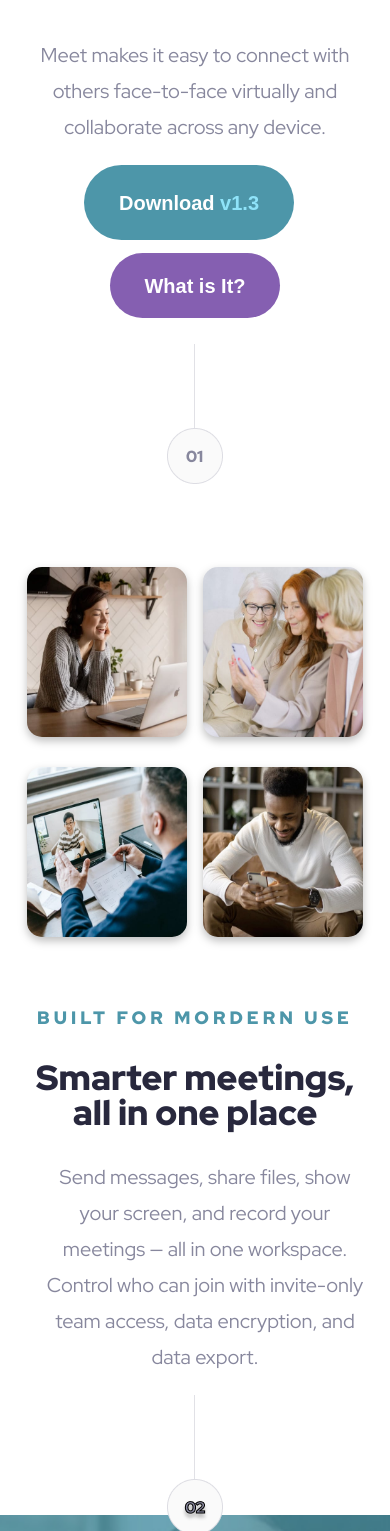
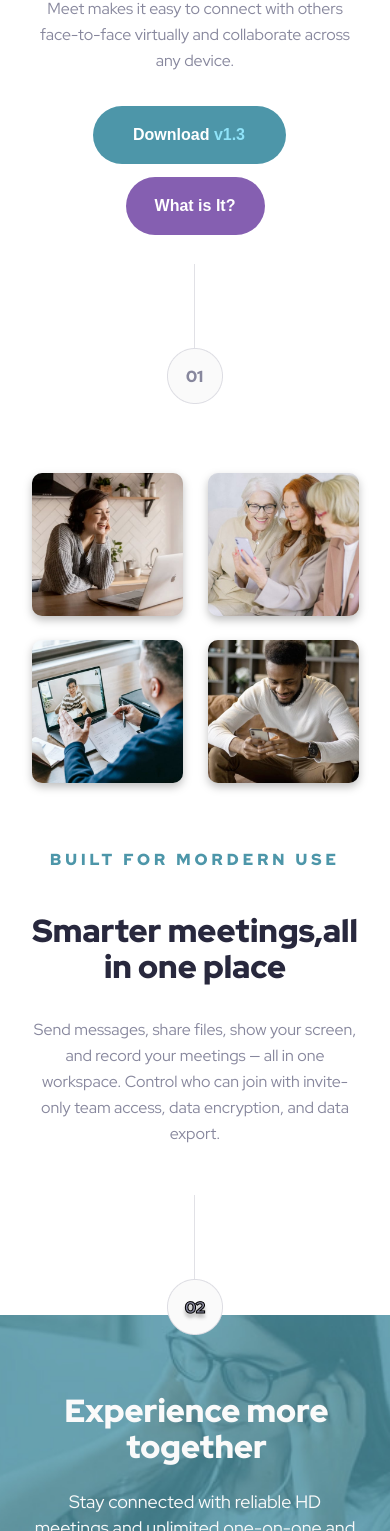
Before and after one commit to danyaziah/meet-landing-page, a plain HTML site: page index.html in a window 390 px wide. Shown: the part 469-2000 px from the top of the page. Drawn offline with Linux system fonts and the light colour scheme.

Commit message:
New Update
This is the final update

```diff
--- a/index.html
+++ b/index.html
@@ -39,7 +39,7 @@
         </div>
       </div>
       <div class="column3">
-        <img src="assets/desktop/image-hero-right.png" alt="hero image" />
+        <img class="hero-image-right" src="assets/desktop/image-hero-right.png" alt="hero image" />
       </div>
     </div>
 
@@ -65,23 +65,26 @@
     <div class="purpose-section">
       <h3 class="subheading">BUILT FOR MORDERN USE</h3>
       <h2 class="headline">
-        Smarter meetings,</br> all
+        Smarter meetings,all</br>
         in one place
       </h2>
-      <div class="purpose-content"> <p class="paragraph-text">
+      <div class="purpose-content">
+        <p class="paragraph-text">
           Send messages, share files, show your screen, and record your meetings
           — all in one workspace. Control who can join with invite-only team
           access, data encryption, and data export.
-      </p></div>
+        </p>
+      </div>
     </div>
 
-    <div class="divider" class="divider2" >
+    <div class="divider" class="divider2">
       <img class="icon-divider2" src="assets/desktop/icon2.png" alt="divider-icon" />
     </div>
 
     <footer class="footer">
       <div class="footer-column1">
-        <div class="footer-headline"><h2 class="footer-header">Experience more together</h2>
+        <div class="footer-headline">
+          <h2 class="footer-header">Experience more together</h2>
         </div>
       </div>
       <div class="footer-column2">
@@ -91,7 +94,7 @@
         </p>
       </div>
       <div class="footer-column3">
-        <button>Download <span class="footer-version">v1.3</span></button>
+        <button class="footer-button">Download <span class="footer-version">v1.3</span></button>
       </div>
     </footer>
   </div>
--- a/style.css
+++ b/style.css
@@ -15,28 +15,35 @@ body {
 }
 
 .hero-section {
+  margin: auto;
   display: flex;
   height: 358px;
   margin-bottom: 110px;
 }
 
 .headline-main {
+  display: flex;
+  justify-content: center;
   color: #28283d;
   font-style: normal;
   font-weight: 900;
   font-size: 64px;
   line-height: 64px;
-  text-align: center;
+  width: 445px;
+  height: 128px;
+  margin: auto;
+  margin-bottom: 34px;
 }
 
 .main-paragraph {
+  width: 540px;
+  height: 52px;
   font-style: normal;
   font-weight: 500;
   font-size: 18px;
   line-height: 26px;
-
   text-align: center;
-
+  margin-bottom: 32px;
   color: #87879d;
 }
 
@@ -55,8 +62,38 @@ body {
   border: none;
 }
 
+/* Button Hover Properties Starts Here */
+
+.button-one:hover {
+  background: #71c0d4;
+  cursor: pointer;
+}
+
+.version:hover {
+  color: #8fe3f9;
+}
+
+.what-btn:hover {
+  background: #b18bdd;
+  cursor: pointer;
+}
+
+.footer-button:hover {
+  background: #b18bdd;
+  cursor: pointer;
+}
+
+.footer-version:hover {
+  color: #d9b8ff;
+}
+
+/* Button Hover Properties Ends Here */
+
 .version {
   color: #8fe3f9;
+}
+.footer-version {
+  color: #d9b8ff;
 }
 
 .what-btn {
@@ -73,87 +110,65 @@ body {
 }
 
 .column1 {
-  width: 33.33%;
+  width: 450px;
   text-align: left;
+  margin-left: -32px;
 }
 
 .column2 {
-  width: 33.33%;
-  /* for 3 equal-width columns */
+  width: 540px;
+  height: 304px;
   text-align: center;
+  margin: auto;
 }
 
 .column3 {
+  margin: auto;
+  width: 450px;
   margin-top: 3%;
   text-align: right;
-  width: 33.33%;
 }
 
 .divider {
   text-align: center;
 }
 
+.products-section img {
+  width: 255px;
+  height: 242px;
+  border-radius: 10px;
+}
+
+.products-section {
+  display: flex;
+  justify-content: center;
+  align-items: center;
+  margin: auto;
+  height: 242px;
+  text-align: center;
+  margin-top: 3%;
+  width: 1110px;
+  gap: 30px;
+}
+
 .purpose-section {
+  display: flex;
+  flex-direction: column;
+  align-items: center;
   width: 540px;
   height: 240px;
   text-align: center;
   margin: auto;
-  margin-bottom: 72px;
-  margin-top: -5%;
-}
-
-/*
-Products Section
-*/
-
-.products-section img {
-  width: 255px;
-  height: 242px;
-
-  filter: drop-shadow(0px 4px 4px rgba(0, 0, 0, 0.25));
-  border-radius: 15px;
-}
-
-.products-section {
-  display: flex;
-  /* or display: grid */
-  height: 242px;
-  text-align: center;
-  margin-top: 3%;
-  width: 1110px;
-  margin-left: 12%;
-}
-
-.first-product {
-  width: 25%;
-  border-radius: 10%;
-}
-
-.second-product {
-  width: 25%;
-  border-radius: 10%;
-}
-
-.third-product {
-  width: 25%;
-  border-radius: 10%;
-}
-
-.fourth-product {
-  width: 25%;
-  border-radius: 10%;
-}
-
-.purpose-section {
-  width: 540px;
-  height: 240px;
-  text-align: center;
-  margin-left: 450px;
   margin-top: 80px;
 }
 
 .purpose-section p {
   color: #87879d;
+  width: 540px;
+  height: 78px;
+  font-size: 18px;
+  font-weight: 500;
+  margin-top: 32px;
 }
 
 .subheading {
@@ -161,6 +176,9 @@ Products Section
   line-height: 26px;
   letter-spacing: 4px;
   color: #4d96a9;
+  width: 295px;
+  height: 26px;
+  margin-bottom: 16px;
 }
 
 .headline {
@@ -169,15 +187,17 @@ Products Section
   text-align: center;
   color: #28283d;
   text-align: center;
+  margin-top: 16px;
+  margin: auto;
 }
 
 .icon-divider2 {
+  margin-top: 75px;
   margin-bottom: -25px;
 }
 
 .footer {
   display: flex;
-  /* or display: grid */
   height: 308px;
   background-image: url("assets/desktop/footer.jpg");
 }
@@ -185,27 +205,31 @@ Products Section
 .footer-column1 {
   width: 33.33%;
 
-
   text-align: center;
 }
 
 .footer-column1 h2 {
-  font-size: 32px;
+  width: 350px;
+  height: 88px;
+  font-size: 40px;
   line-height: 44px;
   color: #fafafa;
-  text-align: center;
+  text-align: left;
   font-weight: 900;
   margin: 20%;
 }
 
 .footer-column2 p {
   font-size: 18px;
+  text-align: left;
   color: #fafafa;
   text-align: center;
   font-weight: 500;
   margin: 20%;
   font-style: medium;
   line-height: 26px;
+  width: 350px;
+  height: 73px;
 }
 
 .footer-column3 button {
@@ -223,17 +247,18 @@ Products Section
 
 .footer-column2 {
   width: 33.33%;
-
 }
 
 .footer-column3 {
   width: 33.33%;
+}
 
-}
+/* TABLET VERSION STYLE STARTS HERE */
 
 @media (max-width: 768px) {
   body {
-    display: inline-block;
+    display: flex;
+    margin: 0;
   }
 
   .logo {
@@ -246,13 +271,16 @@ Products Section
 
   .column1-tablet {
     display: inline;
-    width: 820px;
-    text-align: left;
+    width: 830px;
   }
 
   .heroImage-tablet {
-    max-width: 100%;
-    max-height: 100%;
+    display: flex;
+    justify-content: center;
+    align-items: center;
+    width: 830px;
+    height: 303px;
+    margin: auto;
   }
 
   .column1 {
@@ -260,20 +288,73 @@ Products Section
   }
 
   .column2 {
-    width: 600px;
+    width: 457px;
+    height: 262px;
     text-align: center;
-    margin-left: 10%;
+    margin: auto;
+    margin-top: 72px;
+    margin-bottom: 80px;
+  }
+
+  .headline-main {
+    color: #28283d;
+    font-style: normal;
+    font-weight: 900;
+    font-size: 48px;
+    line-height: 48px;
+    text-align: center;
+    margin-bottom: 24px;
+  }
+
+  .main-paragraph {
+    font-style: normal;
+    font-weight: 500;
+    font-size: 16px;
+    line-height: 26px;
+    text-align: center;
+    color: #87879d;
+    width: 457px;
+    height: 52px;
+    margin-bottom: 32px;
   }
 
   .column3 {
     display: none;
   }
 
+  /* HERO BUTTON STYLE STARTS HERE */
+
+  .button-one {
+    width: 193px;
+    height: 58px;
+    font-size: 16px;
+    line-height: 26px;
+    border-radius: 29px;
+  }
+
+  .what-btn {
+    width: 139px;
+    height: 58px;
+    font-size: 16px;
+    border-radius: 29px;
+  }
+
+  /* HERO BUTTON STYLE ENDS HERE */
+
+  .icon-divider1 {
+    margin-top: 104px;
+    margin-bottom: 64px;
+  }
+
+  /* PRODUCTS  STYLE FOR TABLET STARTS HERE */
+
   .products-section {
-    margin-top: 50px;
+    display: flex;
+    gap: 11px;
+    margin: auto;
     width: 689px;
     height: 156px;
-    margin-bottom: 15%;
+    margin-bottom: 48px;
   }
 
   .products-section img {
@@ -281,25 +362,135 @@ Products Section
     height: 156px;
     margin: auto;
     filter: drop-shadow(0px 4px 4px rgba(0, 0, 0, 0.25));
-    border-radius: 15px;
+    border-radius: 10px;
   }
+
+  /* PRODUCTS  STYLE FOR TABLET ENDS HERE */
+
+  /* PURPOSE  STYLE FOR TABLET STARTS HERE */
 
   .purpose-section {
     text-align: center;
     margin-top: 80px;
     margin: auto;
+    width: 573px;
+    height: 240px;
   }
 
+  .subheading {
+    margin: auto;
+    font-size: 16px;
+    line-height: 26px;
+    font-weight: 900;
+    letter-spacing: 4px;
+    color: #4d96a9;
+    width: 296px;
+    height: 26px;
+    text-align: center;
+    margin-bottom: 16px;
+  }
+
+  .headline {
+    margin: auto;
+    font-size: 40px;
+    line-height: 44px;
+    text-align: center;
+    color: #28283d;
+    text-align: center;
+    width: 445px;
+    height: 88px;
+    margin-top: 24px;
+    margin-bottom: 32px;
+  }
+
+  .purpose-section p {
+    margin: 0;
+    color: #87879d;
+    font-size: 16px;
+    font-weight: 500;
+    line-height: 26px;
+    text-align: center;
+    width: 573px;
+    height: 78px;
+    margin-bottom: 80px;
+  }
+
+  /* PURPOSE  STYLE FOR TABLET ENDS HERE */
+
+  /* FOOTER  STYLE FOR TABLET STARTS HERE */
+
   .footer {
+    display: flex;
+    flex-direction: column;
+    justify-content: center;
+    align-items: center;
     background-image: url("assets/desktop/footer.jpg");
     text-align: center;
-    width: 768px;
+    width: 100%;
+    height: auto;
+    margin: auto;
+    background-size: cover;
+    background-position: center;
+
+    align-items: center;
   }
+
+  .footer-column1 {
+    width: 100%;
+  }
+
+  .footer-column2 {
+    width: 100%;
+  }
+
+  .footer-column3 {
+    width: 100%;
+  }
+
+  .footer-column1 h2 {
+    margin: auto;
+    font-size: 40px;
+    line-height: 44px;
+    color: #fafafa;
+    font-weight: 900;
+    width: 457px;
+    text-align: center;
+    margin-bottom: 32px;
+    margin-top: 92px;
+  }
+
+  .footer-column2 p {
+    font-size: 18px;
+    color: #fafafa;
+    margin: auto;
+    font-style: medium;
+    line-height: 26px;
+    width: 573px;
+    height: 52px;
+    font-weight: 500;
+  }
+
+  .footer-column3 button {
+    font-size: 16px;
+    width: 193px;
+    height: 58px;
+    border-radius: 49px;
+    background-color: #855fb1;
+    text-align: center;
+    color: white;
+    margin: auto;
+    font-weight: 900;
+    margin-top: 40px;
+    margin-bottom: 66px;
+  }
+
+  .footer-version {
+    color: #d9b8ff;
+  }
+  /* FOOTER  STYLE FOR TABLET ENDS HERE */
 }
 
-
-
-
+/* TABLET VERSION STYLE STARTS ENDS */
 
 @media (max-width: 567px) {
   .main {
@@ -330,43 +521,43 @@ Products Section
   }
 
   .icon-divider1 {
-    margin-top: 200px;
-    margin-bottom: 200px;
+    margin-top: 120px;
+    margin-bottom: 64px;
   }
 
   .headline-main {
     color: #28283d;
     /* font-style: normal; */
     font-weight: 900;
-    font-size: 48px;
-    line-height: 64px;
+    font-size: 40px;
+    line-height: 44px;
     text-align: center;
+    width: 327px;
+    height: 88px;
+    margin-top: 48px;
   }
 
   .main-paragraph {
-    font-size: 20px;
+    font-size: 16px;
     font-weight: 500;
-    line-height: 36px;
-    width: 350px;
-    height: auto;
-
-
-
+    line-height: 26px;
+    width: 327px;
+    height: 78px;
   }
 
-
-  .button-one{
-    width: 210px;
-    height: 75px;
-    font-size: 20px;
-    border-radius: 49px;
+  .button-one {
+    width: 193px;
+    height: 58px;
+    font-size: 16px;
+    line-height: 26px;
+    border-radius: 29px;
   }
 
-  .what-btn{
-    width: 170px;
-    height: 65px;
-    font-size: 20px;
-    border-radius: 49px;
+  .what-btn {
+    width: 139px;
+    height: 58px;
+    font-size: 16px;
+    border-radius: 29px;
   }
 
   .buttons {
@@ -377,86 +568,96 @@ Products Section
   }
 
   .products-section {
-    width: 100%;
-    margin: 0;
+    width: 327px;
+    height: 310px;
+
     display: flex;
-    justify-content: center;
-    align-content: center;
+    justify-content: space-between;
+    align-content: space-between;
     flex-direction: row;
     flex-wrap: wrap;
-    margin-bottom: 160px;
-
+    /* margin-bottom: 100px; */
+    margin: auto;
   }
 
   .first-product {
-    width: 45%;
-    height: 200px;
-
+    width: 151px;
+    height: 143px;
   }
 
   .second-product {
-    width: 45%;
-    height: 200px;
+    width: 151px;
+    height: 143px;
   }
 
   .third-product {
-    width: 45%;
-    height: 200px;
+    width: 151px;
+    height: 143px;
   }
 
   .fourth-product {
-    width: 45%;
-    height: 200px;
+    width: 151px;
+    height: 143px;
   }
 
   .products-section img {
-
-    width: 160px;
-    height: 170px;
+    width: 151px;
+    height: 143px;
 
     filter: drop-shadow(0px 4px 4px rgba(0, 0, 0, 0.25));
-    border-radius: 15px;
+    border-radius: 10px;
   }
 
   .subheading {
-    font-size: 18px;
+    font-size: 16px;
     line-height: 26px;
+    font-weight: 900;
     letter-spacing: 4px;
     color: #4d96a9;
+    width: 327px;
+    height: 26px;
+    text-align: center;
   }
 
   .headline {
-    font-size: 35px;
-    line-height: 35px;
+    font-size: 32px;
+    line-height: 36px;
     text-align: center;
     color: #28283d;
     text-align: center;
+    width: 327px;
+    height: 72px;
+    margin-top: 24px;
   }
 
-.purpose-content{
+  /* .purpose-content{
   width: 330px;
 margin-left: 40px;
  height: auto;
  text-align: center;
-}
+} */
 
   .purpose-section p {
     margin: 0;
     color: #87879d;
-    font-size: 20px;
+    font-size: 16px;
     font-weight: 500;
-    line-height: 36px;
+    line-height: 26px;
     text-align: center;
+    width: 327px;
+    height: 130px;
   }
 
   .purpose-section {
-    width: 100%;
-    margin: 0;
+    width: 327px;
+    height: 284px;
+    margin: auto;
+    margin-top: 64px;
   }
 
-
   .icon-divider2 {
-    margin-top: 150px;
+    margin-top: 64px;
+    border-color: none;
   }
   /* FOOTER SECTION */
 
@@ -464,9 +665,9 @@ margin-left: 40px;
     display: flex;
     flex-direction: column;
     /* or display: grid */
-    width: 100%;
-    margin: 0;
-    height: auto;
+    width: auto;
+    height: 428px;
+    margin: auto;
     background-image: url("assets/desktop/footer.jpg");
     background-size: cover;
     background-position: center;
@@ -476,19 +677,15 @@ margin-left: 40px;
 
   .footer-column1 {
     /* for 3 equal-width columns */
-
-    height: auto;
+    width: 327px;
+    height: 72px;
     text-align: center;
-    border: none;
-    margin-bottom: -80px;
-    width: 100%;
+    margin-top: 64px;
   }
-
 
   .footer-column2 {
     width: 100%;
     /* for 3 equal-width columns */
-    margin-bottom: -80px;
   }
 
   .footer-column3 {
@@ -498,38 +695,41 @@ margin-left: 40px;
   }
 
   .footer-column1 h2 {
-    font-size: 35px;
-    line-height: 38px;
+    font-size: 32px;
+    line-height: 36px;
     color: #fafafa;
     text-align: center;
     font-weight: 900;
     width: 330px;
-   margin-left: 10%;
-
-
+    margin: auto;
   }
 
   .footer-column2 p {
-    font-size: 23px;
+    font-size: 18px;
     color: #fafafa;
     font-style: medium;
-    line-height: 32px;
+    line-height: 26px;
     width: 330px;
-   margin-left: 10%;
+    margin: auto;
+    font-weight: 500;
+    margin-top: 24px;
+    margin-bottom: 32px;
   }
 
-
-
   .footer-column3 button {
-    width: 210px;
-    height: 68px;
+    width: 193px;
+    height: 58px;
     border-radius: 49px;
     background-color: #855fb1;
     text-align: center;
     color: white;
-    font-size: 20px;
+    font-size: 16px;
     font-weight: 900;
-
+    margin-top: 32px;
     border: none;
   }
+
+  .footer-version {
+    color: #d9b8ff;
+  }
 }
```
Lines whose indentation alone changed are shown as unchanged.
